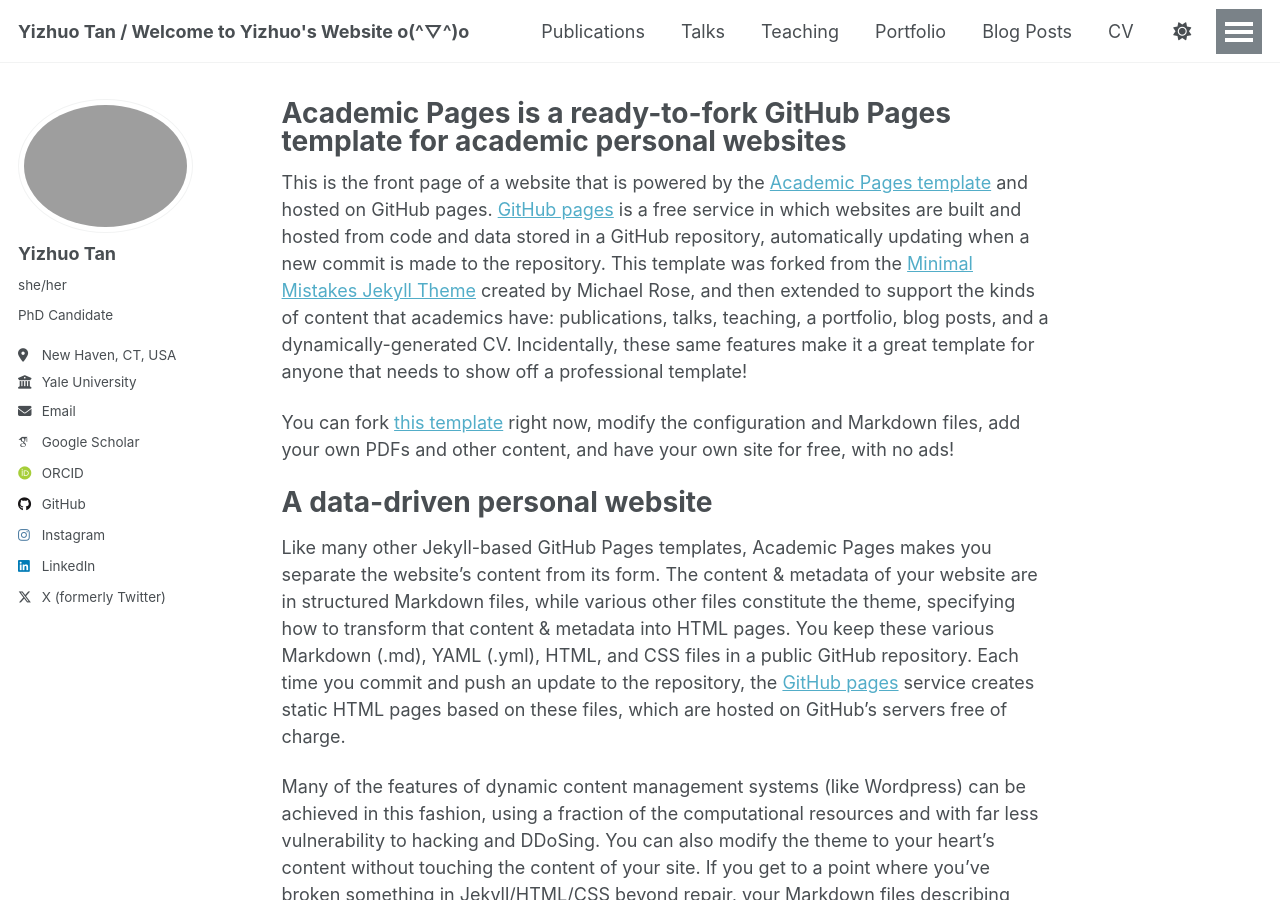
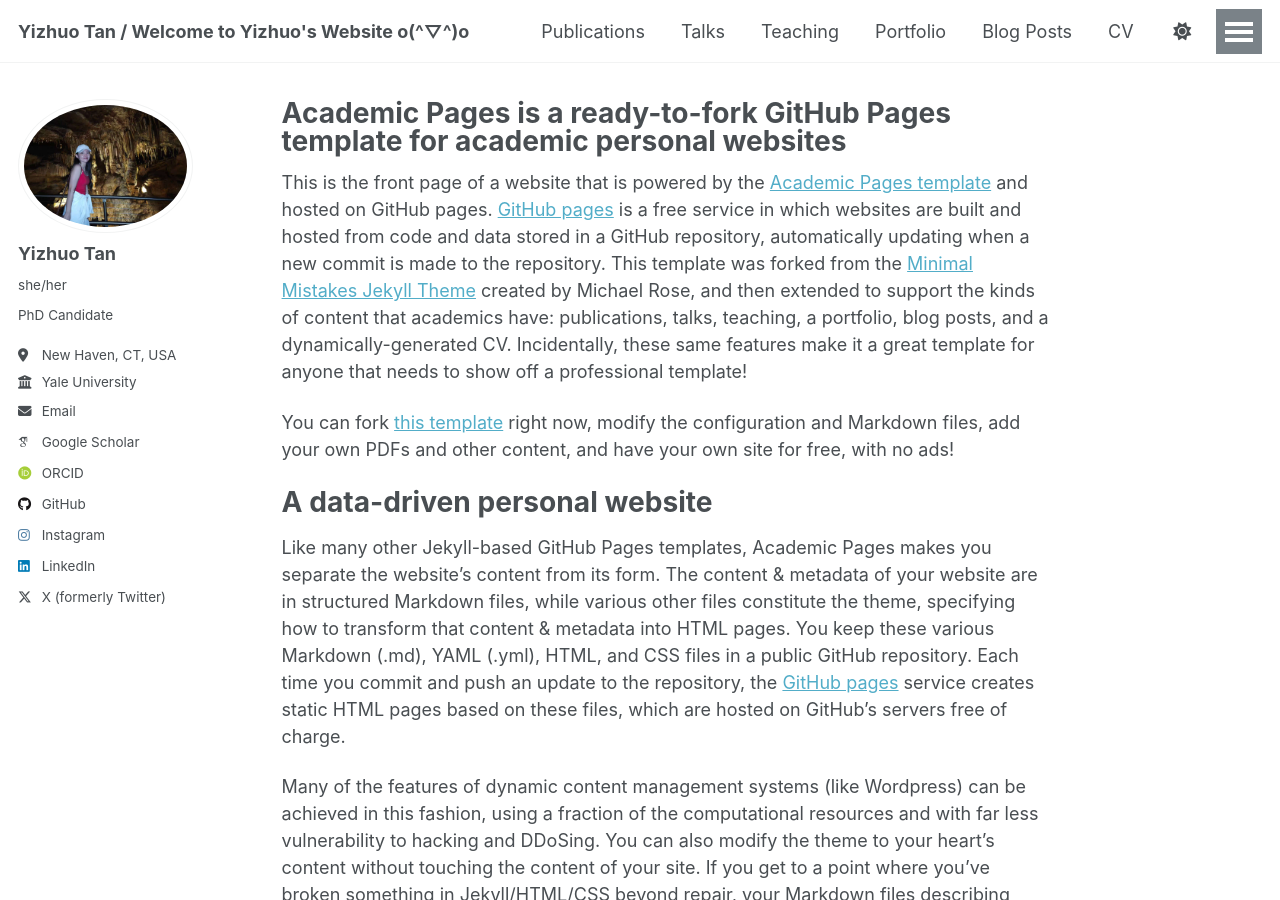
Before and after one commit to yizhuo1007/yizhuo1007.github.io, a Jekyll site: the page built from _pages/about.md, in a window 1280 px wide and 900 px high. Built offline with Jekyll 4.4.1, drawn with Linux system fonts in a browser that asks for light colours; some web fonts are replaced; a script that is not in the unit is left out.

Commit message:
update image

```diff
--- a/_config.yml
+++ b/_config.yml
@@ -22,7 +22,7 @@ repository               : "academicpages/academicpages.github.io"
 #               Additional customization can be done by editing /_includes/author-profile.html
 author:
   # Biographic information
-  avatar           : "avatar.png"
+  avatar           : "avatar.jpg"
   name             : "Yizhuo Tan"
   pronouns         : "she/her"
   bio              : "PhD Candidate"
```
